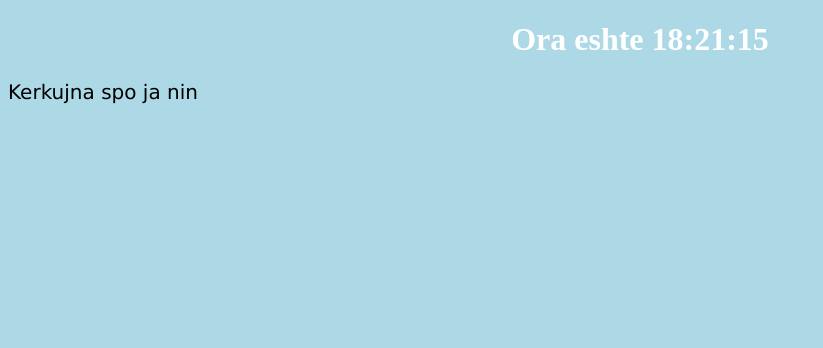
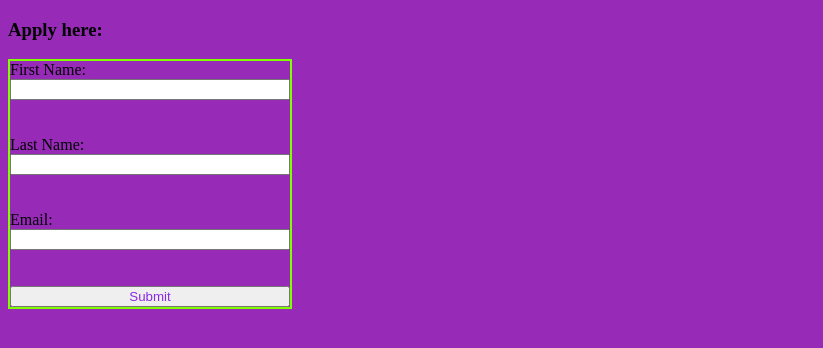
Before and after one commit to xhepibonevet/flask-todo, a Flask app: page / in a window 1280 px wide. Shown: the top 348 px of the page, without its empty margins (0-823 px from the left). Run offline with Flask 2, Linux system fonts and the light colour scheme.

Commit message:
todo file

```diff
--- a/app.py
+++ b/app.py
@@ -6,6 +6,6 @@ app = Flask(__name__)
 @app.route("/")
 def index():
     d = str(datetime.now()).split(" ")[1].split(".")[0]
-    return render_template("done.html", ora=d, title="INDEX TITLE")
+    return render_template("todo.html", ora=d, title="INDEX TITLE")
 
 app.run(host='0.0.0.0', port='8000', debug=True)
--- a/static/styles.css
+++ b/static/styles.css
@@ -1,9 +1,9 @@
 body {
-    background-color: lightblue;
+    background-color: rgb(151, 43, 184);
 }
 
 h1 {
-color: white;
+color: rgb(129, 160, 160);
 text-align: center;
 }
 
@@ -11,3 +11,15 @@ p {
 font-family: verdana;
 font-size: 20px;
 }
+
+button{
+    color: blueviolet;
+}
+
+form{
+    display: flex;
+    flex-direction: column;
+    align-content: center;
+    border: 2px solid chartreuse;
+    width: 280px;
+}
--- a/templates/todo.html
+++ b/templates/todo.html
@@ -0,0 +1,18 @@
+{% extends "base.html" %}
+
+{% block content %}
+    <h3>Apply here:</h3>
+    <form action="">
+        <label for="fname">First Name:</label>
+        <input type="text"> <br> <br>
+
+        <label for="lname">Last Name:</label>
+        <input type="text"> <br> <br>
+
+        <label for="email">Email:</label>
+        <input type="email"> <br> <br>
+
+        <button>Submit</button>
+
+    </form>
+{% endblock content %}
```
